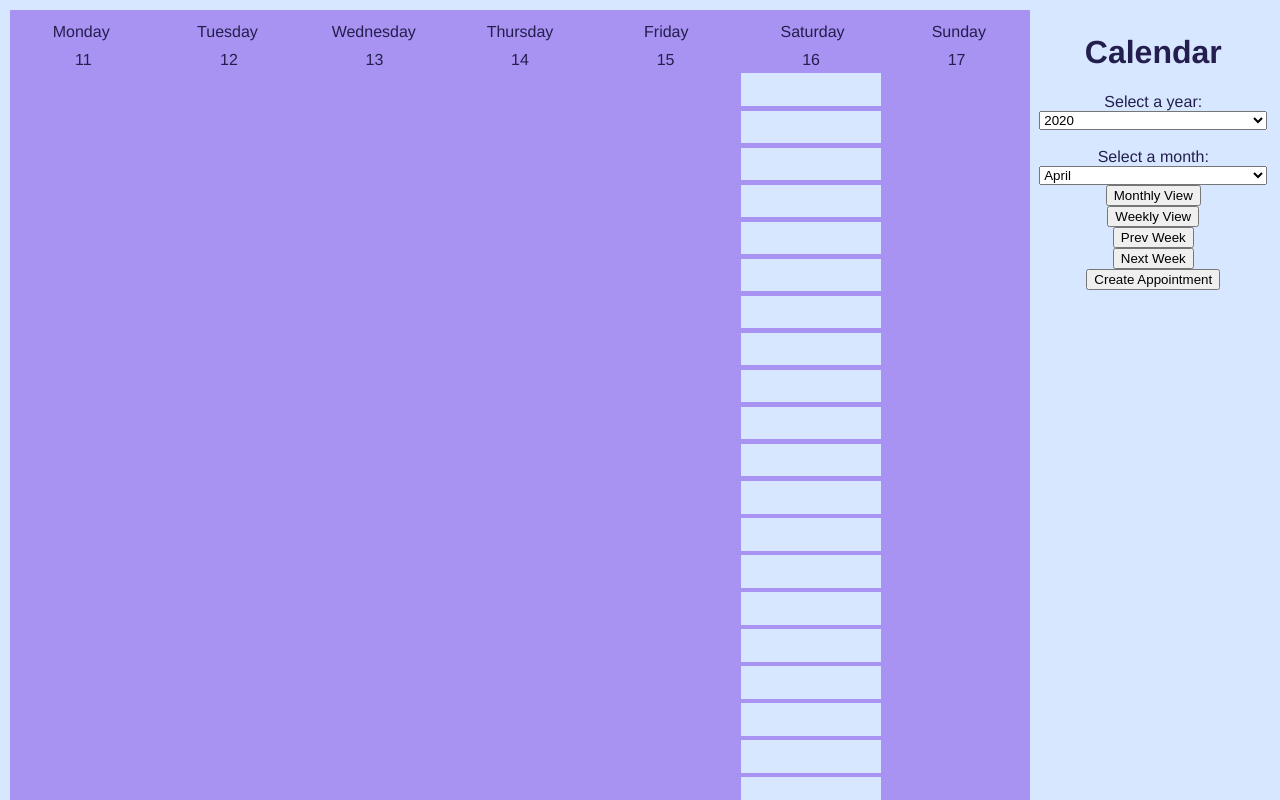
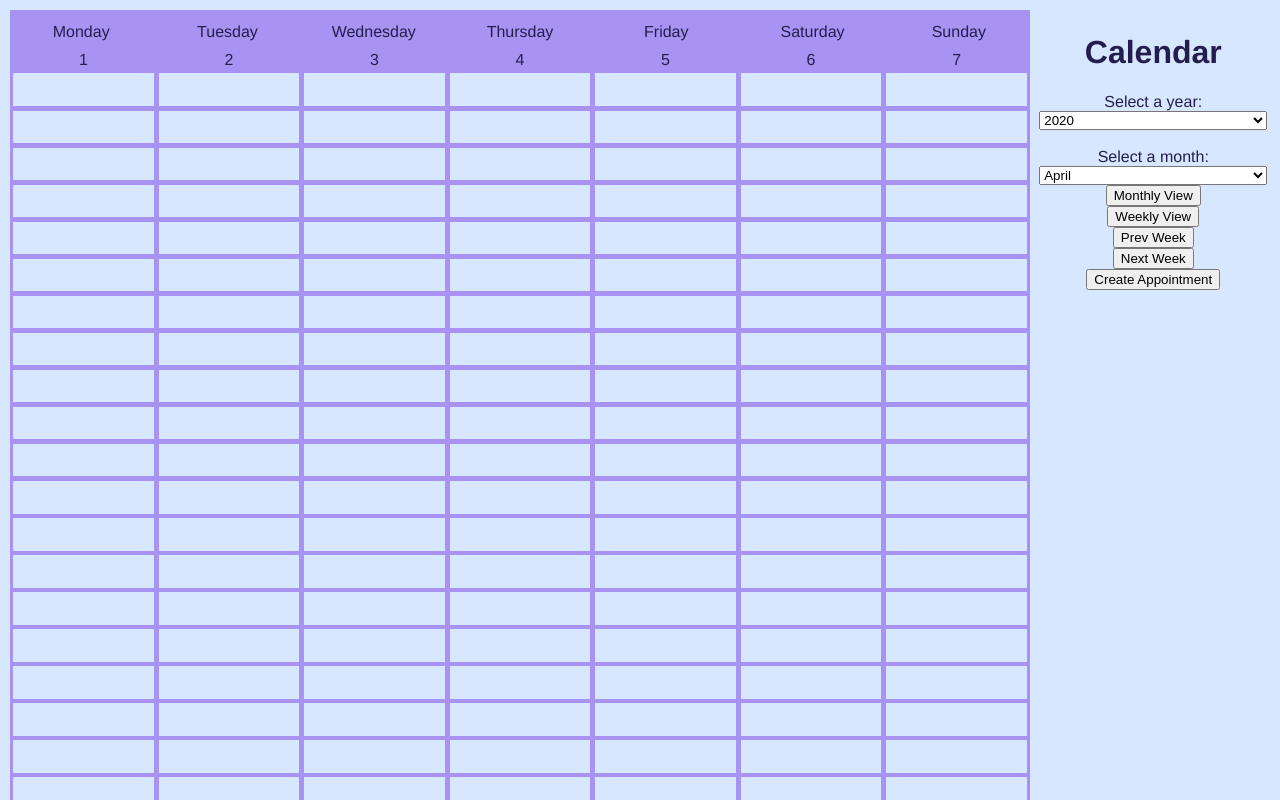
Before and after one commit to software-verificable-202010/calendar-part-4-sirjla, a Vue app: page / in a window 1280 px wide. Both pictures are taken after a click on the button "Weekly View". Shown: the top 800 px of the page. Built offline with nearby package versions, Linux system fonts and the light colour scheme.

Commit message:
refactor doubled method

```diff
--- /dev/null
+++ b/src/common/methods.ts
@@ -0,0 +1,16 @@
+import moment from "moment";
+
+function getCalendarDates(baseMoment: moment.Moment, numberOfDays: number): moment.Moment[] {
+  return [...Array(numberOfDays).keys()]
+    .map((dateNumber: number): number => ++dateNumber)
+    .map(
+      (dateNumber: number): moment.Moment =>
+        baseMoment.clone().set({
+          date: dateNumber
+        })
+    );
+}
+
+export {
+  getCalendarDates
+}
--- a/src/components/Month.vue
+++ b/src/components/Month.vue
@@ -8,6 +8,7 @@
 import { Component, Vue } from "vue-property-decorator";
 import moment from "moment";
 import Date from "./Date.vue";
+import { getCalendarDates } from "@/common/methods";
 
 @Component({
   components: {
@@ -23,20 +24,12 @@ export default class Month extends Vue {
     return this.$store.state.selectedYear;
   }
 
-  // Computed methods
   private get calendarDates(): moment.Moment[] {
     const baseMoment: moment.Moment = moment().set({
       year: this.selectedYear,
       month: this.selectedMonth
     });
-    return [...Array(baseMoment.daysInMonth()).keys()]
-      .map((dateNumber: number): number => ++dateNumber)
-      .map(
-        (dateNumber: number): moment.Moment =>
-          baseMoment.clone().set({
-            date: dateNumber
-          })
-      );
+    return getCalendarDates(baseMoment, baseMoment.daysInMonth());
   }
 }
 </script>
--- a/src/components/Week.vue
+++ b/src/components/Week.vue
@@ -24,6 +24,7 @@ import { Component, Vue } from "vue-property-decorator";
 import moment from "moment";
 import ScheduleHour from "@/components/ScheduleHour.vue";
 import { Appointment } from "@/types/Appointment";
+import { getCalendarDates } from "@/common/methods";
 
 const momentJsWeekdayNameFormatter = "dddd";
 
@@ -35,7 +36,7 @@ const momentJsWeekdayNameFormatter = "dddd";
 export default class Week extends Vue {
   private hoursInDay = 24;
   private daysInWeek = 7;
-  private hours = Array(this.hoursInDay).keys();
+  private hours = [...Array(this.hoursInDay).keys()];
 
   private get getSelectedWeek(): number {
     return this.$store.state.selectedWeek;
@@ -45,13 +46,9 @@ export default class Week extends Vue {
     const baseMoment: moment.Moment = moment().set({
       isoWeek: this.getSelectedWeek
     });
-    return [...Array(this.daysInWeek).keys()].map(
-      (dateNumber: number): moment.Moment =>
-        baseMoment.clone().set({
-          date: baseMoment.date() + dateNumber
-        })
-    );
+    return getCalendarDates(baseMoment, this.daysInWeek);
   }
+
   private appointments(date: moment.Moment): Appointment[] {
     return this.$store.getters.getDateAppointments(date);
   }
```
